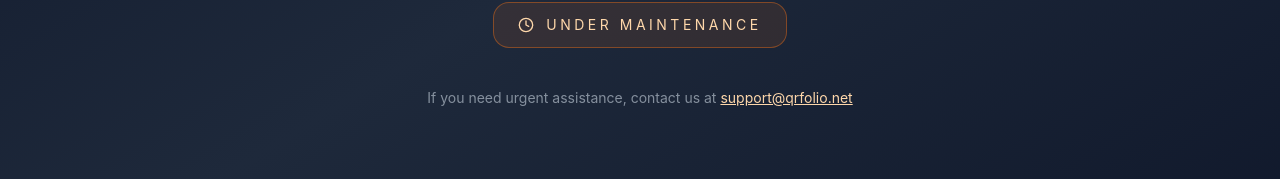
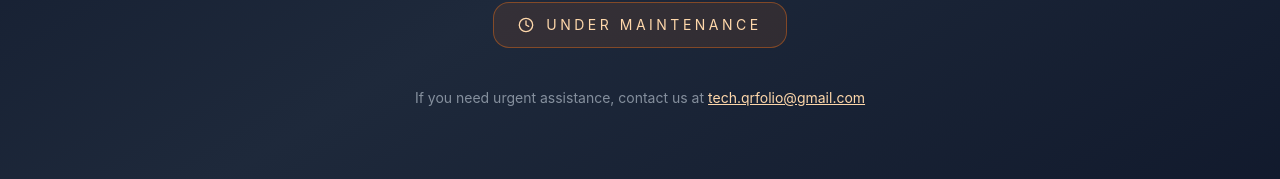
Before and after one commit to Edihub-Dev/Qr-Folio-Frontend, a React (Vite) app: page /dashboard in a window 1280 px wide. Shown: the part 483-662 px from the top of the page. Built offline with nearby package versions, Linux system fonts and the light colour scheme.

Commit message:
under process

```diff
--- a/src/pages/MaintenancePage.jsx
+++ b/src/pages/MaintenancePage.jsx
@@ -12,8 +12,8 @@ const MaintenancePage = () => {
           We&rsquo;re polishing things up
         </h1>
         <p className="mt-5 text-lg text-slate-200/80">
-          Our site is currently undergoing scheduled maintenance to bring you new features and improvements.
-          Please check back in a little while.
+          Our site is currently undergoing scheduled maintenance to bring you
+          new features and improvements. Please check back in a little while.
         </p>
         <div className="mt-10 inline-flex items-center gap-3 rounded-2xl border border-orange-500/40 bg-orange-500/10 px-6 py-3 text-sm uppercase tracking-[0.25em] text-orange-200">
           <Clock className="h-4 w-4" />
@@ -21,8 +21,11 @@ const MaintenancePage = () => {
         </div>
         <p className="mt-10 text-sm text-slate-300/60">
           If you need urgent assistance, contact us at
-          <a href="mailto:support@qrfolio.net" className="ml-1 text-orange-200 underline">
-            support@qrfolio.net
+          <a
+            href="mailto:support@qrfolio.net"
+            className="ml-1 text-orange-200 underline"
+          >
+            tech.qrfolio@gmail.com
           </a>
         </p>
       </div>
```
